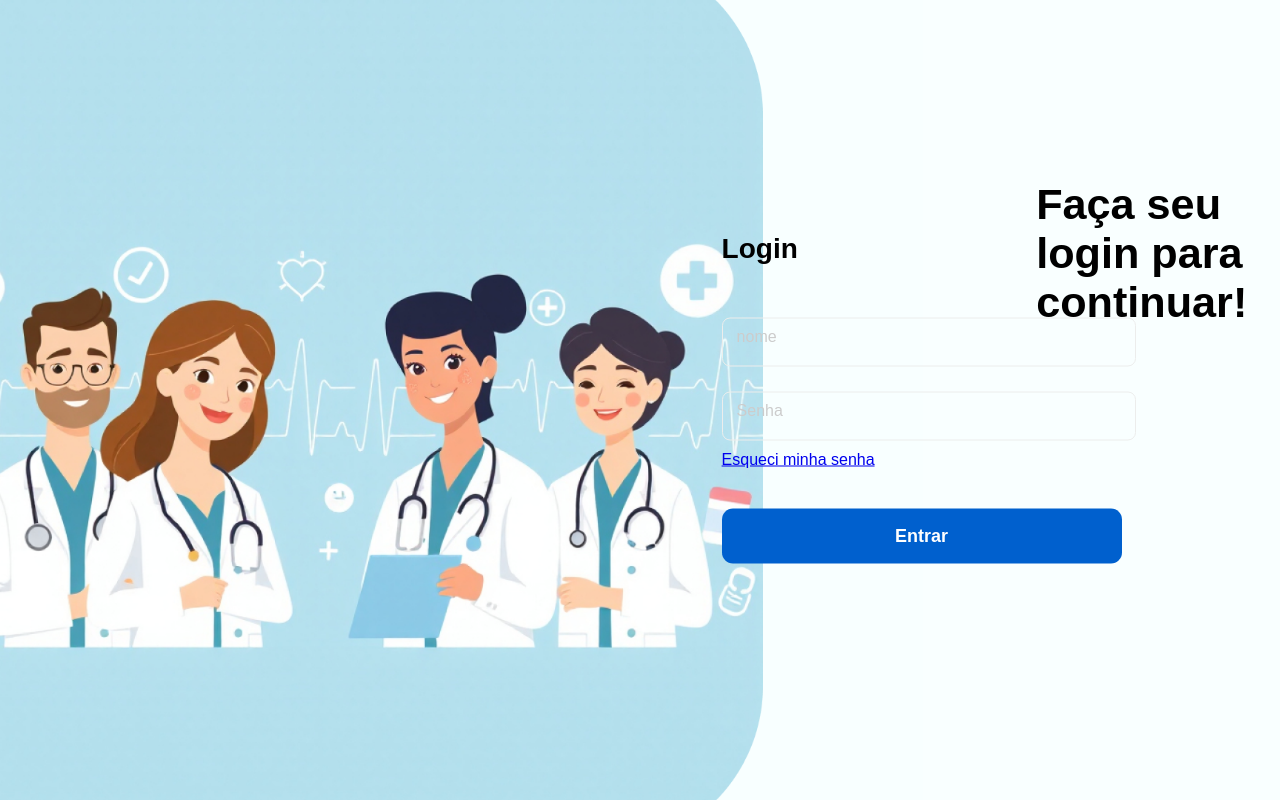
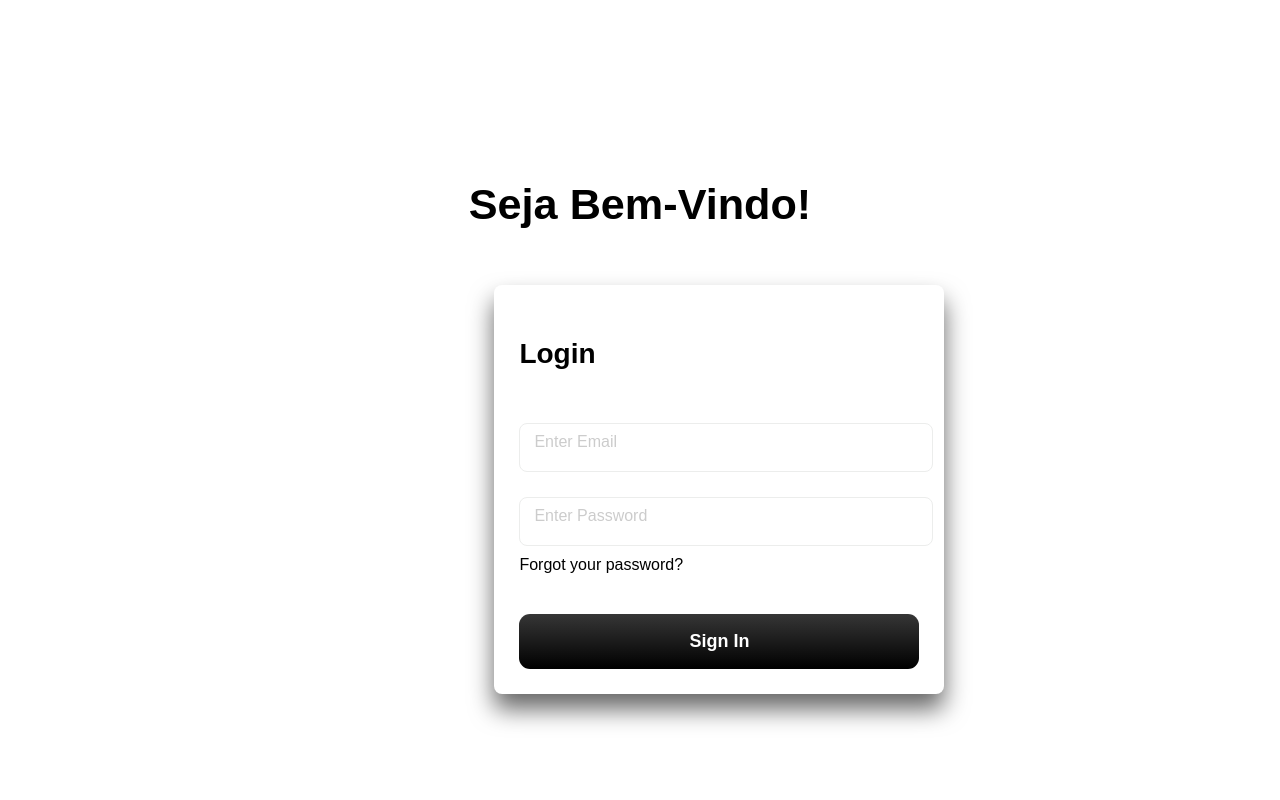
Before and after one commit to IKhacker69/PROJETO-PESSOAL, a Flask app: page /login in a window 1280 px wide. Run offline with Flask 3, Linux system fonts and the light colour scheme.

Commit message:
Finalizando INICIO

```diff
--- a/static/login.css
+++ b/static/login.css
@@ -1,20 +1,21 @@
-#login-template {
-  position: fixed;
-  top: 0;
-  left: 0;
-  height: 100vh; /* altura da tela */
-  overflow: hidden; /* evita rolagem */
-  z-index: -1;
+body{
+  font-family: Outfit, sans-serif;
 }
 
-#login-template img {
-  height: 100%;
-  width: 100%;
-  object-fit: cover; /* garante que a imagem preencha o espaço sem distorcer */
+#fala-login{
+  font-family: Outfit, sans-serif;
+  font-size: 1.8em;
+  margin-top: 5em;
+  color: #000000;
+  justify-content: center;
+  display: flex;
 }
 
-
+/* From Uiverse.io by VitorBaraoDias */
 .form-control {
+  margin: 20px;
+  background-color: #ffffff;
+  box-shadow: 0 15px 25px rgba(0, 0, 0, 0.6);
   width: 400px;
   display: flex;
   justify-content: center;
@@ -22,23 +23,13 @@
   gap: 10px;
   padding: 25px;
   border-radius: 8px;
-  font-family: Outfit, sans-serif;
-  user-select: none;
-  color: #000000;
+  position: absolute;
+  margin-left: 38%;
 }
-
-form.form-control {
-  position: absolute;
-  top: 48%;
-  left: 72%;
-  transform: translate(-50%, -50%);
-}
-
 .title {
   font-size: 28px;
   font-weight: 800;
 }
-
 .input-field {
   position: relative;
   width: 100%;
@@ -55,7 +46,7 @@ form.form-control {
   padding-left: 10px;
 }
 .input:focus {
-  border: 1.5px solid #187df0;
+  border: 1.5px solid #2d79f3;
 }
 .input-field .label {
   position: absolute;
@@ -71,7 +62,7 @@ form.form-control {
   top: 5px;
   left: 5px;
   font-size: 12px;
-  color: #0e74e7;
+  color: #2d79f3;
   background-color: #ffffff;
   padding-left: 5px;
   padding-right: 5px;
@@ -86,27 +77,12 @@ form.form-control {
   color: #ffffff;
   font-size: 18px;
   font-weight: 700;
-  background: linear-gradient(180deg, #0060CE 0%, #0060CE 50%, #0060CE 100%);
+  background: linear-gradient(180deg, #363636 0%, #1b1b1b 50%, #000000 100%);
   box-shadow: 0px 0px 0px 0px #ffffff, 0px 0px 0px 0px #000000;
   transition: all 0.3s cubic-bezier(0.15, 0.83, 0.66, 1);
   cursor: pointer;
 }
 
 .submit-btn:hover {
-  box-shadow: 0px 0px 0px 2px #ffffff, 0px 0px 0px 4px #187df0;
+  box-shadow: 0px 0px 0px 2px #ffffff, 0px 0px 0px 4px #0000003a;
 }
-
-
-#fala-login{
-  font-family: Outfit, sans-serif;
-  font-size: 1.8em;
-  margin-left: 35.7em;
-  margin-top: 5em;
-  color: #000000;
-  justify-content: center;
-  display: flex;
-}
-
-#color-login{
-  color: #187df0;
-}
--- a/static/style.css
+++ b/static/style.css
@@ -147,3 +147,7 @@ button:hover span:after {
  opacity: 1;
  right: 0;
 }
+
+.direto-pc{
+  color: #00cadb;
+}
--- a/templates/login.html
+++ b/templates/login.html
@@ -11,39 +11,24 @@
 
 <body>
 
-    <div id="login-template">
-      <img src="{{ url_for('static', filename='assets/login3.png') }}" alt="foto-inicio">
+    <div id="fala-login">
+      <h2>Seja Bem-Vindo!</h2>
     </div>
 
-    <div id="fala-login">
-      <h2>Faça seu login para continuar!</h2>
-    </div>
+<form class="form-control" action="">
+  <p class="title">Login</p>
+  <div class="input-field">
+    <input required="" class="input" type="text" />
+    <label class="label" for="input">Enter Email</label>
+  </div>
+  <div class="input-field">
+    <input required="" class="input" type="password" />
+    <label class="label" for="input">Enter Password</label>
+  </div>
+  <a>Forgot your password?</a>
+  <button class="submit-btn">Sign In</button>
+</form>
 
-<form class="form-control" action="" method="post">
-  <p class="title">Login</p>
-
-  <div class="input-field">
-    <input required class="input" type="text" name="nome"/>
-    <label class="label" for="input">nome</label>
-  </div>
-
-  <div class="input-field">
-    <input required class="input" type="password" name="senha" />
-    <label class="label" for="input">Senha</label>
-  </div>
-
-  {% with mensagem = get_flashed_messages() %}
-{% if mensagem %}
-    <div class="flash_alert">
-       {{ mensagem[0] }}
-    </div>
-{% endif %}
-{% endwith %}
-
-
-  <a href="#">Esqueci minha senha</a>
-  <button class="submit-btn">Entrar</button>
-</form>
 
 
 
```
Also changed, not shown: templates/home.html (+3 -5 lines), static/assets/logo-header.png (added), static/assets/logovl.png (deleted), static/assets/medico.png (deleted).
